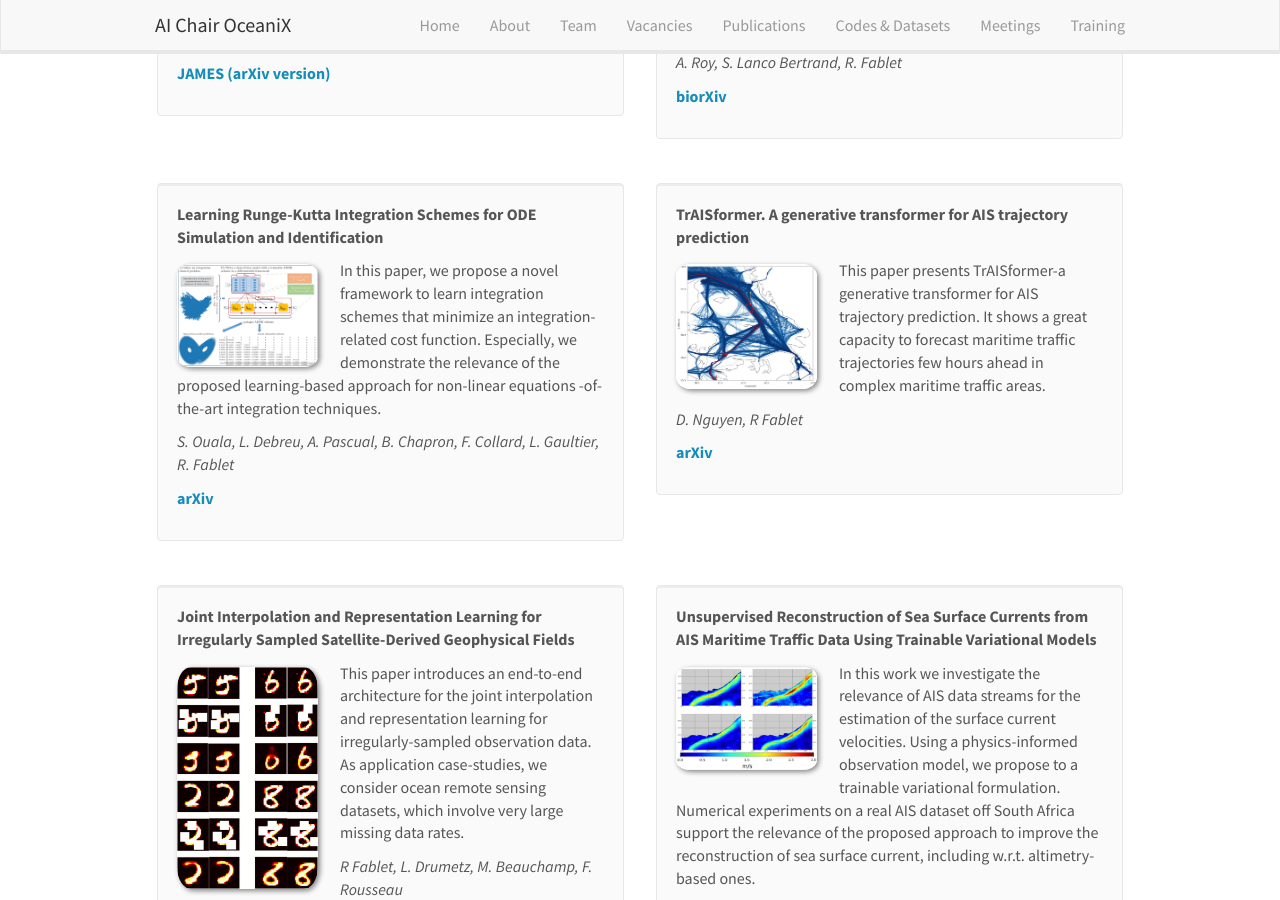
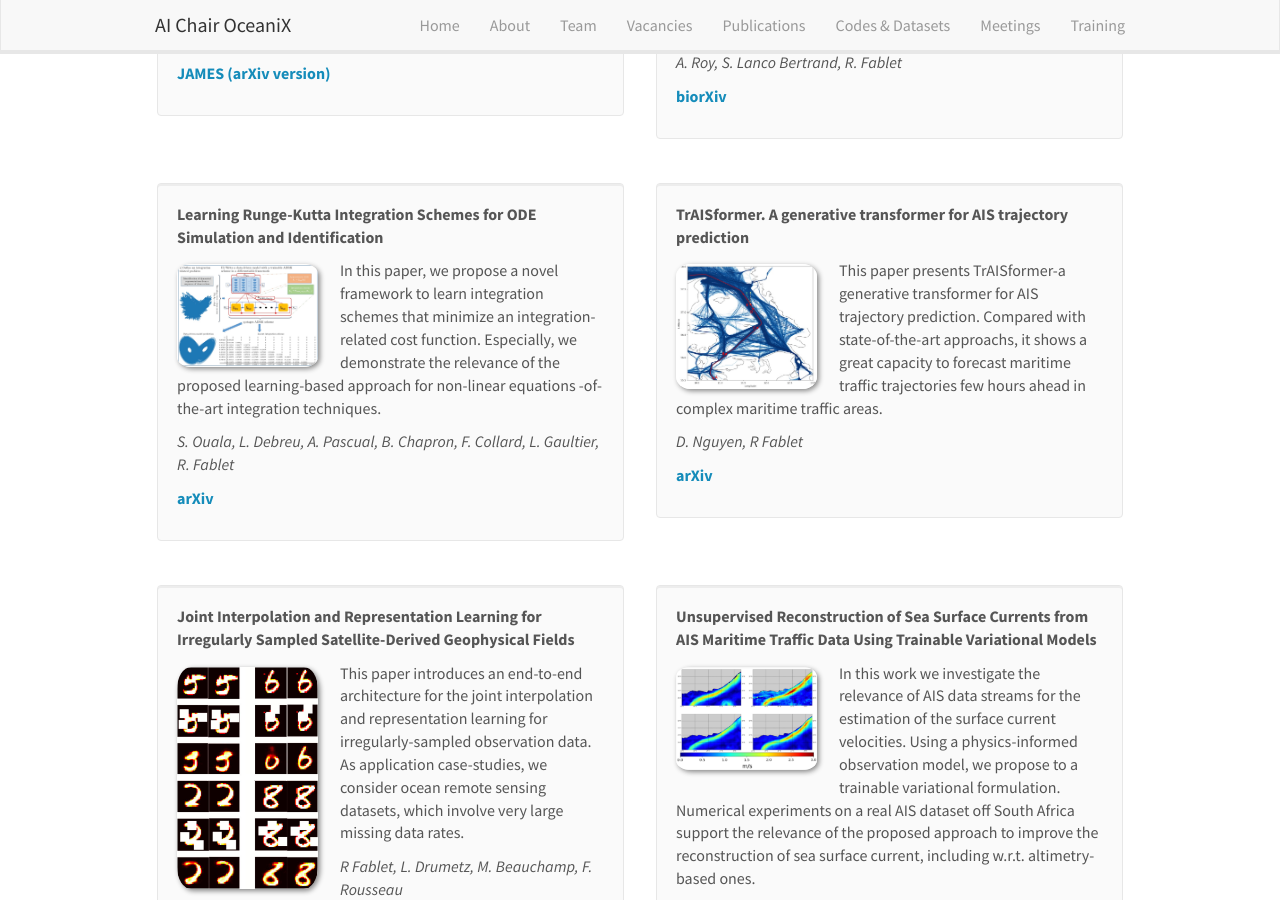
Before and after one commit to CIA-Oceanix/CIA-Oceanix.github.io, a Jekyll site: the page built from _pages/publications.md, in a window 1280 px wide and 900 px high, scrolled down 415 px. Built offline with Jekyll 4.4.1, drawn with Linux system fonts in a browser that asks for light colours; nearby versions of some CDN libraries.

Commit message:
Update publist.yml

```diff
--- a/_data/publist.yml
+++ b/_data/publist.yml
@@ -30,7 +30,7 @@
 
 - title: "TrAISformer. A generative transformer for AIS trajectory prediction"
   image: figTrAISformer.jpg
-  description:  This paper presents TrAISformer-a generative transformer for AIS trajectory prediction. It shows a great capacity to forecast maritime traffic trajectories few hours ahead in complex maritime traffic areas.
+  description:  This paper presents TrAISformer-a generative transformer for AIS trajectory prediction. Compared with state-of-the-art approachs, it shows a great capacity to forecast maritime traffic trajectories few hours ahead in complex maritime traffic areas.
   authors: D. Nguyen, R Fablet
   link:
     url: https://arxiv.org/abs/2109.03958
```
